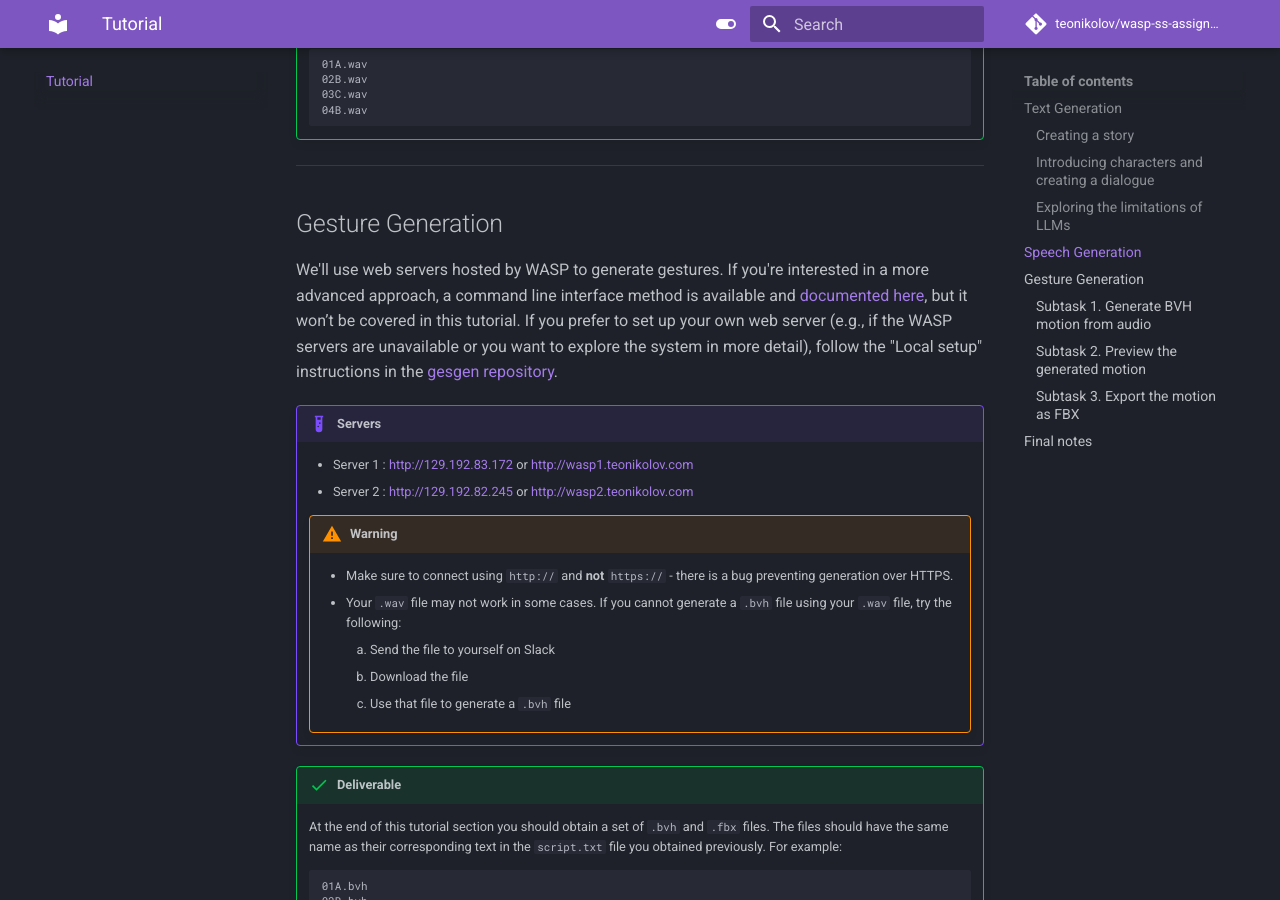
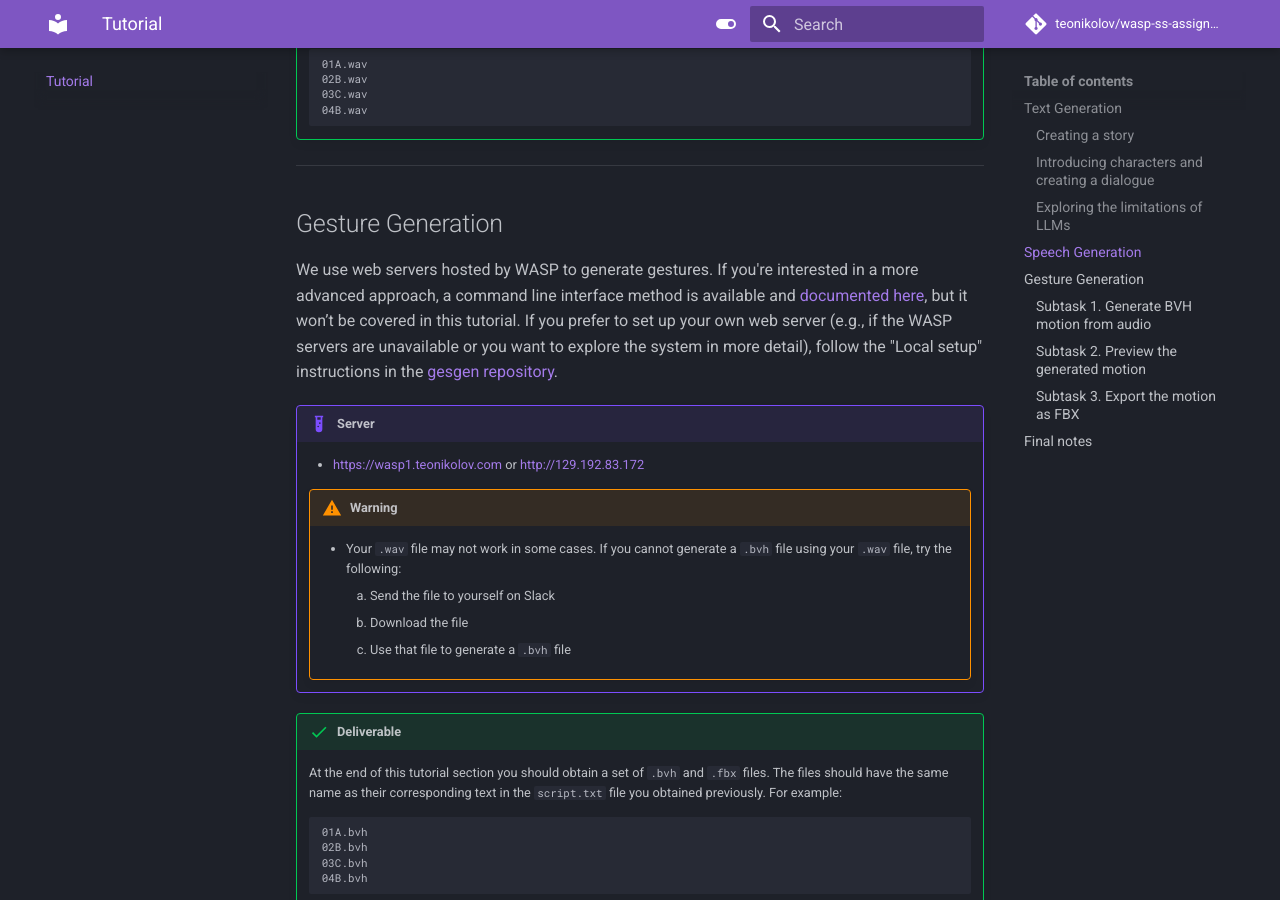
Before and after one commit to TeoNikolov/wasp-ss-assignment, an MkDocs documentation site: the page built from docs/tutorial.md, in a window 1280 px wide and 900 px high, scrolled down 2531 px. Built offline with MkDocs 1.6.1 and Material for MkDocs 9.7.7, drawn with Linux system fonts in a browser that asks for light colours; comment, search, counter and statistics services are not loaded.

Commit message:
Update tutorial.md

```diff
--- a/docs/tutorial.md
+++ b/docs/tutorial.md
@@ -226,16 +226,14 @@ As a backup option, you can use [this notebook](https://colab.research.google.co
 
 ## Gesture Generation
 
-We'll use web servers hosted by WASP to generate gestures. If you're interested in a more advanced approach, a command line interface method is available and [documented here](https://github.com/TeoNikolov/wasp-ss-gesgen/blob/main/tutorial.md#approach-b---docker-cli), but it won’t be covered in this tutorial. If you prefer to set up your own web server (e.g., if the WASP servers are unavailable or you want to explore the system in more detail), follow the "Local setup" instructions in the [gesgen repository](https://github.com/TeoNikolov/wasp-ss2023-gesgen/).
+We use web servers hosted by WASP to generate gestures. If you're interested in a more advanced approach, a command line interface method is available and [documented here](https://github.com/TeoNikolov/wasp-ss-gesgen/blob/main/tutorial.md#approach-b---docker-cli), but it won’t be covered in this tutorial. If you prefer to set up your own web server (e.g., if the WASP servers are unavailable or you want to explore the system in more detail), follow the "Local setup" instructions in the [gesgen repository](https://github.com/TeoNikolov/wasp-ss2023-gesgen/).
 
-!!! example "Servers"
+!!! example "Server"
 
-    - Server 1 : [http://129.192.83.172](http://129.192.83.172) or [http://wasp1.teonikolov.com](http://wasp1.teonikolov.com)
-    - Server 2 : [http://129.192.82.245](http://129.192.82.245) or [http://wasp2.teonikolov.com](http://wasp2.teonikolov.com)
+    - [https://wasp1.teonikolov.com](https://wasp1.teonikolov.com) or [http://129.192.83.172](http://129.192.83.172)
 
     !!! warning "Warning"
 
-        - Make sure to connect using `http://` and **not** `https://` - there is a bug preventing generation over HTTPS.
         - Your `.wav` file may not work in some cases. If you cannot generate a `.bvh` file using your `.wav` file, try the following:
             1. Send the file to yourself on Slack
             1. Download the file
```
